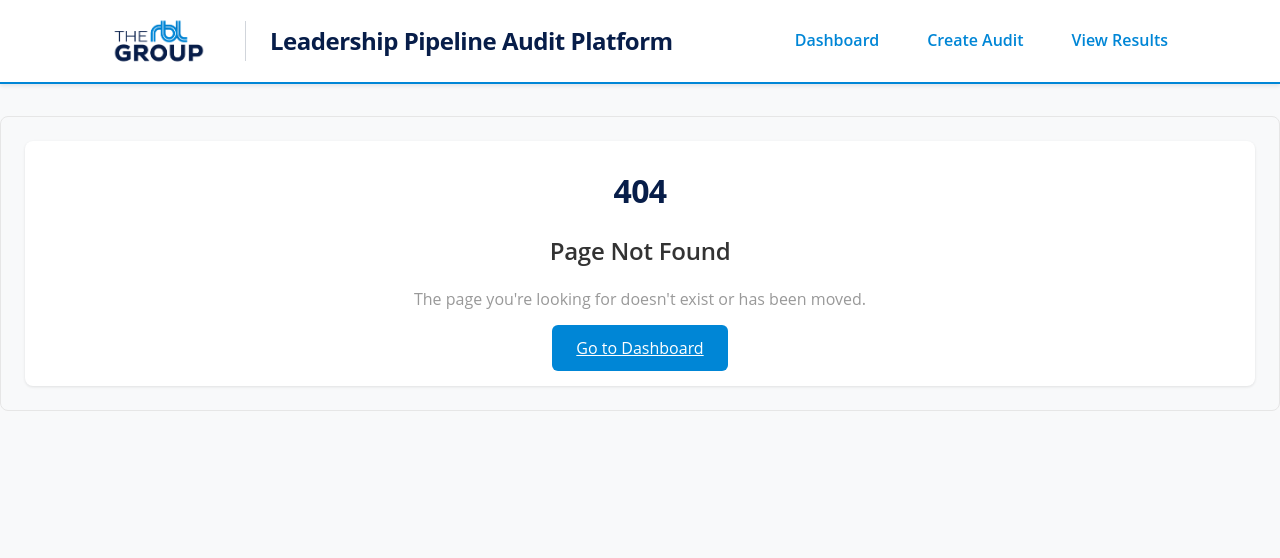
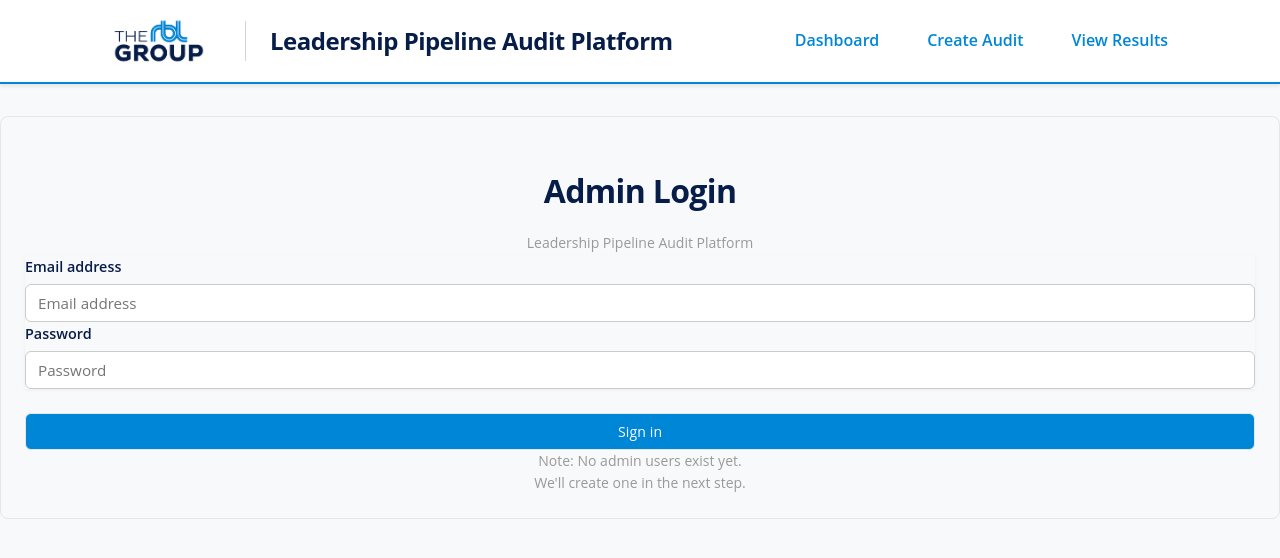
Before and after one commit to HJamesRBL/leadership-pipeline-audit, a Next.js app: page /login in a window 1280 px wide. Before the commit this address had no page. Shown: the top 558 px of the page. Built offline with nearby package versions, Linux system fonts and the light colour scheme.

Commit message:
Add login page to fix 404 errors

```diff
--- /dev/null
+++ b/app/login/page.tsx
@@ -0,0 +1,112 @@
+'use client'
+
+import { useState } from 'react'
+import { signIn } from 'next-auth/react'
+import { useRouter } from 'next/navigation'
+
+export default function LoginPage() {
+  const [email, setEmail] = useState('')
+  const [password, setPassword] = useState('')
+  const [error, setError] = useState('')
+  const [isLoading, setIsLoading] = useState(false)
+  const router = useRouter()
+
+  const handleSubmit = async (e: React.FormEvent) => {
+    e.preventDefault()
+    setIsLoading(true)
+    setError('')
+
+    try {
+      const result = await signIn('credentials', {
+        email,
+        password,
+        redirect: false,
+      })
+
+      if (result?.error) {
+        setError('Invalid email or password')
+      } else {
+        router.push('/')
+        router.refresh()
+      }
+    } catch (error) {
+      setError('An error occurred. Please try again.')
+    } finally {
+      setIsLoading(false)
+    }
+  }
+
+  return (
+    <div className="min-h-screen flex items-center justify-center bg-gray-50">
+      <div className="max-w-md w-full space-y-8">
+        <div>
+          <h2 className="mt-6 text-center text-3xl font-extrabold text-gray-900">
+            Admin Login
+          </h2>
+          <p className="mt-2 text-center text-sm text-gray-600">
+            Leadership Pipeline Audit Platform
+          </p>
+        </div>
+
+        <form className="mt-8 space-y-6" onSubmit={handleSubmit}>
+          <div className="rounded-md shadow-sm -space-y-px">
+            <div>
+              <label htmlFor="email" className="sr-only">
+                Email address
+              </label>
+              <input
+                id="email"
+                name="email"
+                type="email"
+                autoComplete="email"
+                required
+                className="appearance-none rounded-none relative block w-full px-3 py-2 border border-gray-300 placeholder-gray-500 text-gray-900 rounded-t-md focus:outline-none focus:ring-blue-500 focus:border-blue-500 focus:z-10 sm:text-sm"
+                placeholder="Email address"
+                value={email}
+                onChange={(e) => setEmail(e.target.value)}
+              />
+            </div>
+            <div>
+              <label htmlFor="password" className="sr-only">
+                Password
+              </label>
+              <input
+                id="password"
+                name="password"
+                type="password"
+                autoComplete="current-password"
+                required
+                className="appearance-none rounded-none relative block w-full px-3 py-2 border border-gray-300 placeholder-gray-500 text-gray-900 rounded-b-md focus:outline-none focus:ring-blue-500 focus:border-blue-500 focus:z-10 sm:text-sm"
+                placeholder="Password"
+                value={password}
+                onChange={(e) => setPassword(e.target.value)}
+              />
+            </div>
+          </div>
+
+          {error && (
+            <div className="rounded-md bg-red-50 p-4">
+              <p className="text-sm text-red-800">{error}</p>
+            </div>
+          )}
+
+          <div>
+            <button
+              type="submit"
+              disabled={isLoading}
+              className="group relative w-full flex justify-center py-2 px-4 border border-transparent text-sm font-medium rounded-md text-white bg-blue-600 hover:bg-blue-700 focus:outline-none focus:ring-2 focus:ring-offset-2 focus:ring-blue-500 disabled:opacity-50 disabled:cursor-not-allowed"
+              style={{ backgroundColor: '#0086D6' }}
+            >
+              {isLoading ? 'Signing in...' : 'Sign in'}
+            </button>
+          </div>
+        </form>
+
+        <div className="text-center text-sm text-gray-600">
+          <p>Note: No admin users exist yet.</p>
+          <p>We'll create one in the next step.</p>
+        </div>
+      </div>
+    </div>
+  )
+}
```
